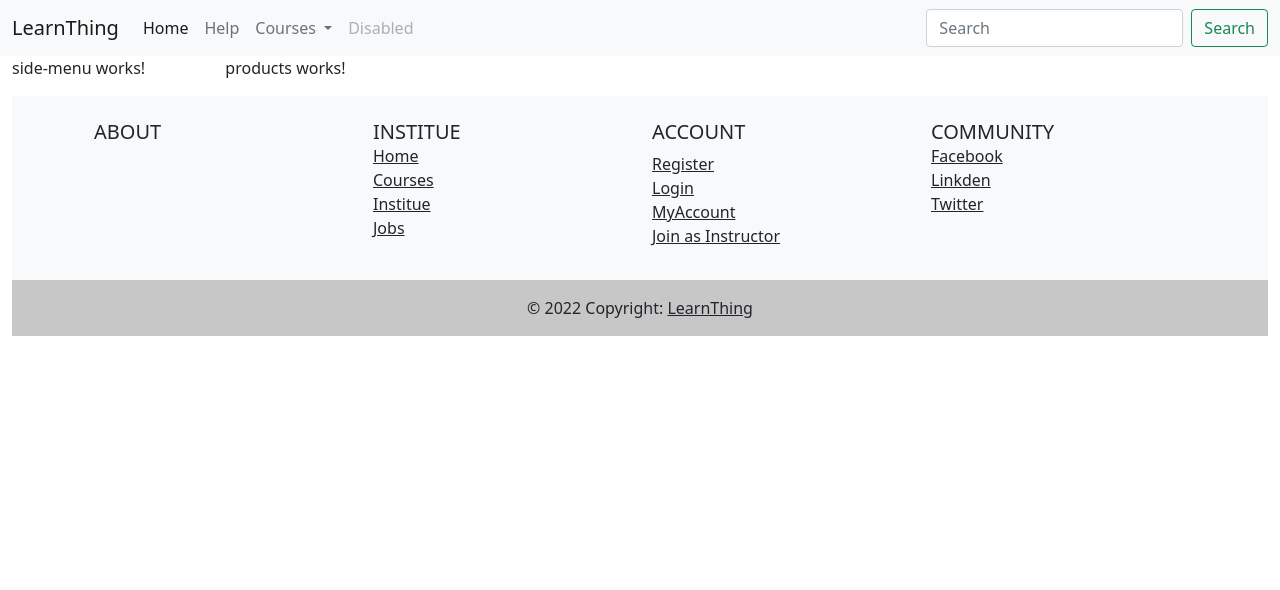
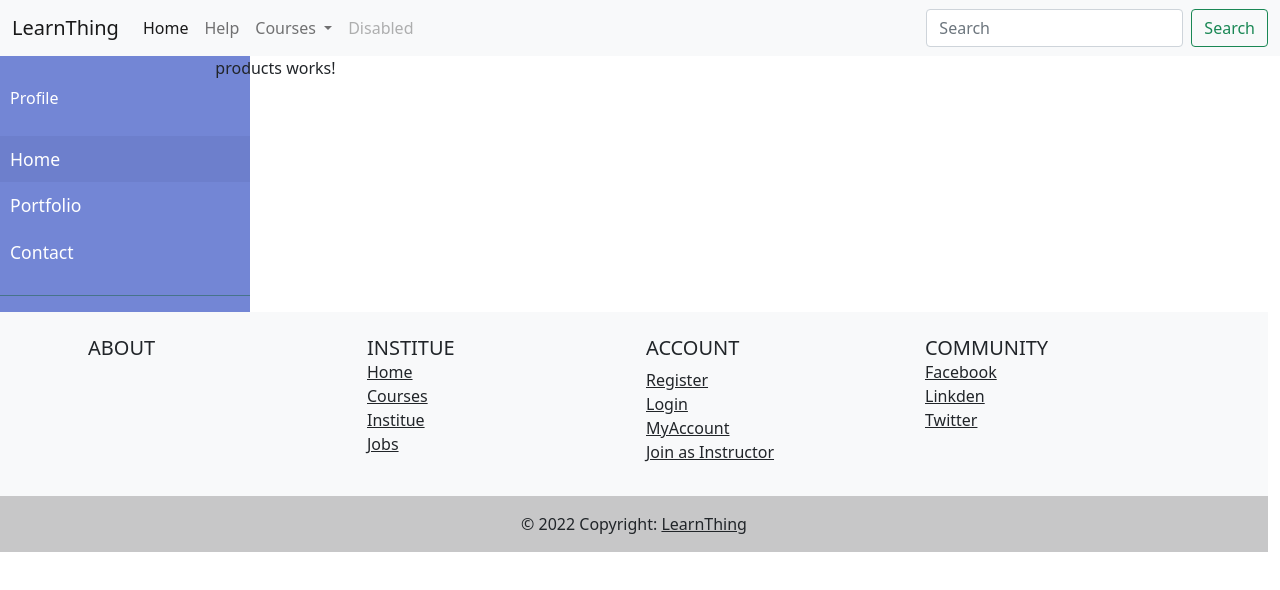
Before and after one commit to shimaahamdy/LearnThing-angular, an Angular app: page / in a window 1280 px wide. Shown: the top 590 px of the page. Built offline with nearby package versions, Linux system fonts and the light colour scheme.

Commit message:
add side-bar

```diff
--- a/src/app/Components/side-menu/side-menu.component.css
+++ b/src/app/Components/side-menu/side-menu.component.css
@@ -0,0 +1,82 @@
+a,
+a:hover,
+a:focus {
+    color: inherit;
+    text-decoration: none;
+    transition: all 0.3s;
+}
+
+
+
+/* ---------------------------------------------------
+    SIDEBAR STYLE
+----------------------------------------------------- */
+
+.wrapper {
+    display: flex;
+    width: 100%;
+    align-items: stretch;
+}
+
+#sidebar {
+    min-width: 250px;
+    max-width: 250px;
+    background: #7386D5;
+    color: #fff;
+    transition: all 0.3s;
+}
+
+#sidebar.active {
+    margin-left: -250px;
+}
+
+
+#sidebar ul.components {
+    padding: 20px 0;
+    border-bottom: 1px solid #47748b;
+}
+
+#sidebar ul p {
+    color: #fff;
+    padding: 10px;
+}
+
+#sidebar ul li a {
+    padding: 10px;
+    font-size: 1.1em;
+    display: block;
+}
+
+#sidebar ul li a:hover {
+    color: #7386D5;
+    background: #fff;
+}
+
+#sidebar ul li.active>a,
+a[aria-expanded="true"] {
+    color: #fff;
+    background: #6d7fcc;
+}
+
+
+
+
+
+ul ul a {
+    font-size: 0.9em !important;
+    padding-left: 30px !important;
+    background: #6d7fcc;
+}
+
+
+@media (max-width: 768px) {
+    #sidebar {
+        margin-left: -250px;
+    }
+    #sidebar.active {
+        margin-left: 0;
+    }
+    #sidebarCollapse span {
+        display: none;
+    }
+}
--- a/src/app/Components/side-menu/side-menu.component.html
+++ b/src/app/Components/side-menu/side-menu.component.html
@@ -1 +1,23 @@
-<p>side-menu works!</p>
+<div class="wrapper">
+    <!-- Sidebar  -->
+    <nav id="sidebar">
+        <ul class="list-unstyled components">
+            <p>Profile</p>
+            <li class="active">
+                <a href="#">Home</a>
+            </li>
+            <li>
+                <a href="#">Portfolio</a>
+            </li>
+            <li>
+                <a href="#">Contact</a>
+            </li>
+        </ul>
+
+        <ul class="list-unstyled CTAs">
+
+        </ul>
+    </nav>
+
+
+</div>
--- a/src/app/app.component.html
+++ b/src/app/app.component.html
@@ -1,5 +1,5 @@
 <app-header></app-header>
-<div class="container-fluid">
+<div class="container-fluid ps-0">
   <section class="row">
   <app-side-menu class=" col-2"></app-side-menu>
   <app-products class=" col-10"></app-products>
```
